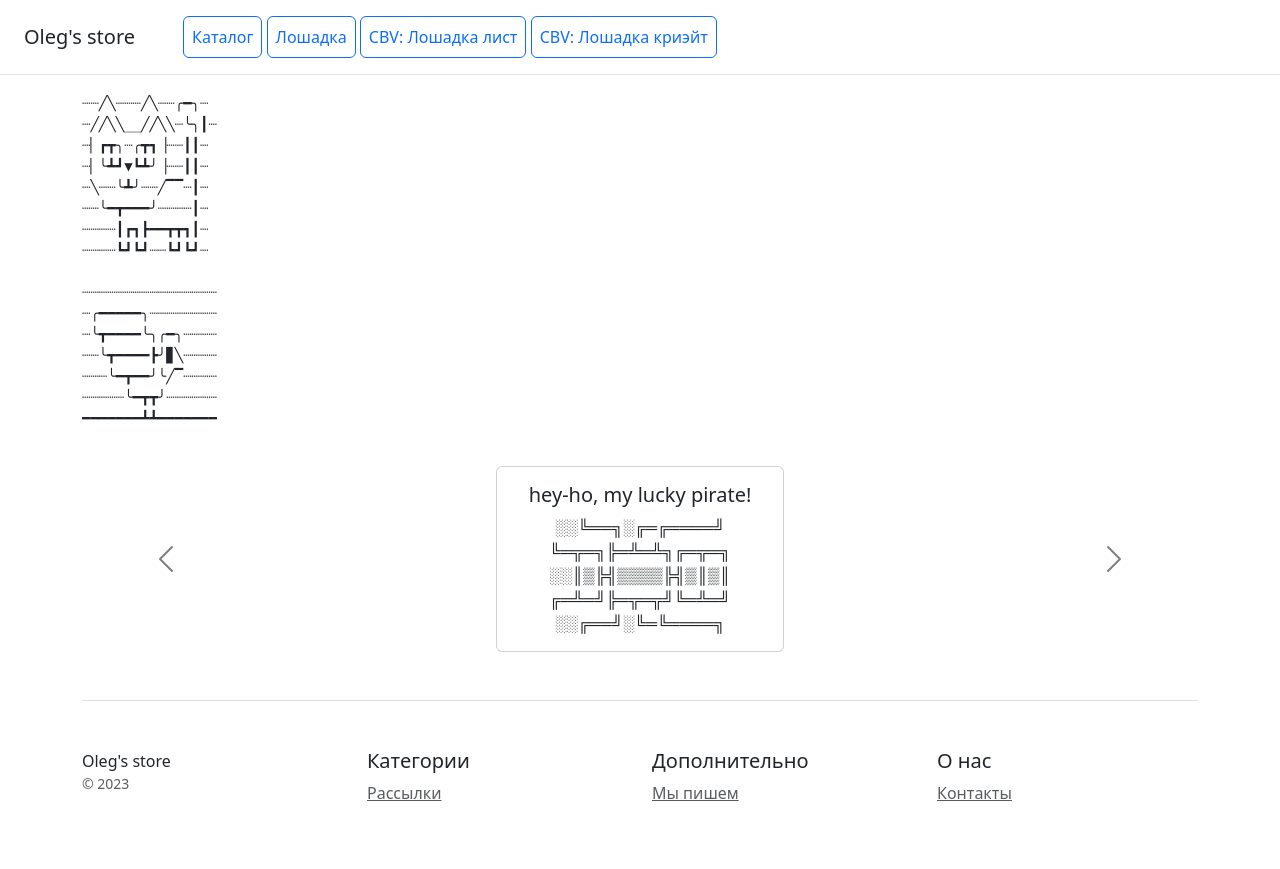
After one commit to dichenk/hw_23_02_24_dj, a Django app: page /list/ in a window 1280 px wide. The commit adds this page. Run offline with Django 4.2, Linux system fonts and the light colour scheme; data that the repository does not hold is empty; some libraries are stand-ins or nearby versions.

Commit message:
fbv cbv task 1 complited

```diff
--- a/catalog/templates/catalog/base.html
+++ b/catalog/templates/catalog/base.html
@@ -14,7 +14,10 @@
     <h5 class="my-0 mr-md-auto font-weight-normal">Oleg's store</h5>
     <nav class="ms-5">
         <a class="p-2 btn btn-outline-primary" href="/">Каталог</a>
-        <a class="p-2 btn btn-outline-primary" href="/contacts/">Контакты</a>
+        <a class="p-2 btn btn-outline-primary" href="/contacts/">Лошадка</a>
+        <a class="p-2 btn btn-outline-primary" href="{% url 'catalog:list' %}">CBV: Лошадка лист</a>
+        <a class="p-2 btn btn-outline-primary" href="/contacts/">CBV: Лошадка криэйт</a>
+
     </nav>
 </div>
 
--- /dev/null
+++ b/catalog/templates/catalog/product_list.html
@@ -0,0 +1,69 @@
+{% extends 'catalog/base.html' %}
+
+{% block content %}
+
+        <div id="horse" class="centered" style="padding-top: 2px"><div class="jscroll-inner">
+        <pre>
+┈┈╱╲┈┈┈╱╲┈┈╭━╮┈
+┈╱╱╲╲__╱╱╲╲┈╰╮┃┈
+┈▏┏┳╮┈╭┳┓▕┈┈┃┃┈
+┈▏╰┻┛▼┗┻╯▕┈┈┃┃┈
+┈╲┈┈╰┻╯┈┈╱▔▔┈┃┈
+┈┈╰━┳━━━╯┈┈┈┈┃┈
+┈┈┈┈┃┏┓┣━━┳┳┓┃┈
+┈┈┈┈┗┛┗┛┈┈┗┛┗┛┈
+
+┈┈┈┈┈┈┈┈┈┈┈┈┈┈┈┈
+┈╭━━━━━╮┈┈┈┈┈┈┈┈
+┈╰┳━━━━╰╮╭━╮┈┈┈┈
+┈┈╰┳━━━━┣╯▊╲┈┈┈┈
+┈┈┈╰━┳━━╯╰╱▔┈┈┈┈
+┈┈┈┈┈╰━┳┳╯┈┈┈┈┈┈
+━━━━━━━┻┻━━━━━━━
+        </pre>
+
+
+<div id="carouselExampleDark" class="carousel carousel-dark slide" align="center">
+    <div class="carousel-inner">
+        <div class="carousel-item active" data-bs-interval="10000">
+            <div class="d-block w-100">
+                <div class="card" style="width: 18rem;">
+                    <div class="card-body">
+                        <h5 class="card-title">hey-ho, my lucky pirate!</h5>
+                        <p class="card-text">
+          ░░╚══╗░╔═╔════╝
+          ╚═╦═╗╠═╩═╩╗╔═╦═╗
+          ░░║▒╠╣▒▒▒▒╠╣▒║▒║
+          ╔═╩═╝╠═╦═╦╝╚═╩═╝
+          ░░╔══╝░╚═╚════╗
+                  </p>
+                    </div>
+                </div>
+            </div>
+        </div>
+      {% for object in object_list %}
+          <div class="carousel-item" data-bs-interval="2000">
+              <div class="d-block w-100">
+              <div class="card" style="width: 18rem;">
+                  <div class="card-body">
+                      <h5 class="card-title">{{ object.name }}</h5>
+                      <h6 class="card-subtitle mb-2 text-muted">Card subtitle</h6>
+                      <p class="card-text">{{object.info|truncatewords:30}}</p>
+                      <a href="#" class="card-link">Card link</a>
+                      <a href="#" class="card-link">Another link</a>
+                  </div>
+              </div>
+          </div>
+          </div>
+      {% endfor %}
+  </div>
+    <button class="carousel-control-prev" type="button" data-bs-target="#carouselExampleDark" data-bs-slide="prev">
+        <span class="carousel-control-prev-icon" aria-hidden="true"></span>
+        <span class="visually-hidden">Previous</span>
+    </button>
+    <button class="carousel-control-next" type="button" data-bs-target="#carouselExampleDark" data-bs-slide="next">
+        <span class="carousel-control-next-icon" aria-hidden="true"></span>
+        <span class="visually-hidden">Next</span>
+    </button>
+</div>
+{% endblock %}
--- a/catalog/urls.py
+++ b/catalog/urls.py
@@ -3,6 +3,7 @@ from django.urls import path
 from catalog.apps import CatalogConfig
 from catalog.views import hello
 from catalog.views import contacty
+from catalog.views import ProductListView
 
 
 app_name = CatalogConfig.name
@@ -10,4 +11,6 @@ app_name = CatalogConfig.name
 urlpatterns = [
         path('', hello),
         path('contacts/', contacty),
+
+        path('list/', ProductListView.as_view(), name='list')
         ]
--- a/catalog/views.py
+++ b/catalog/views.py
@@ -1,5 +1,6 @@
 from django.shortcuts import render
 from catalog.models import Product
+from django.views.generic import ListView
 
 def hello(request):
 
@@ -10,3 +11,8 @@ def hello(request):
 
 def contacty(request):
     return render(request, 'catalog/contacts5.htm')
+
+
+
+class ProductListView(ListView):
+    model = Product
```
Also changed, not shown: 12 other files.
